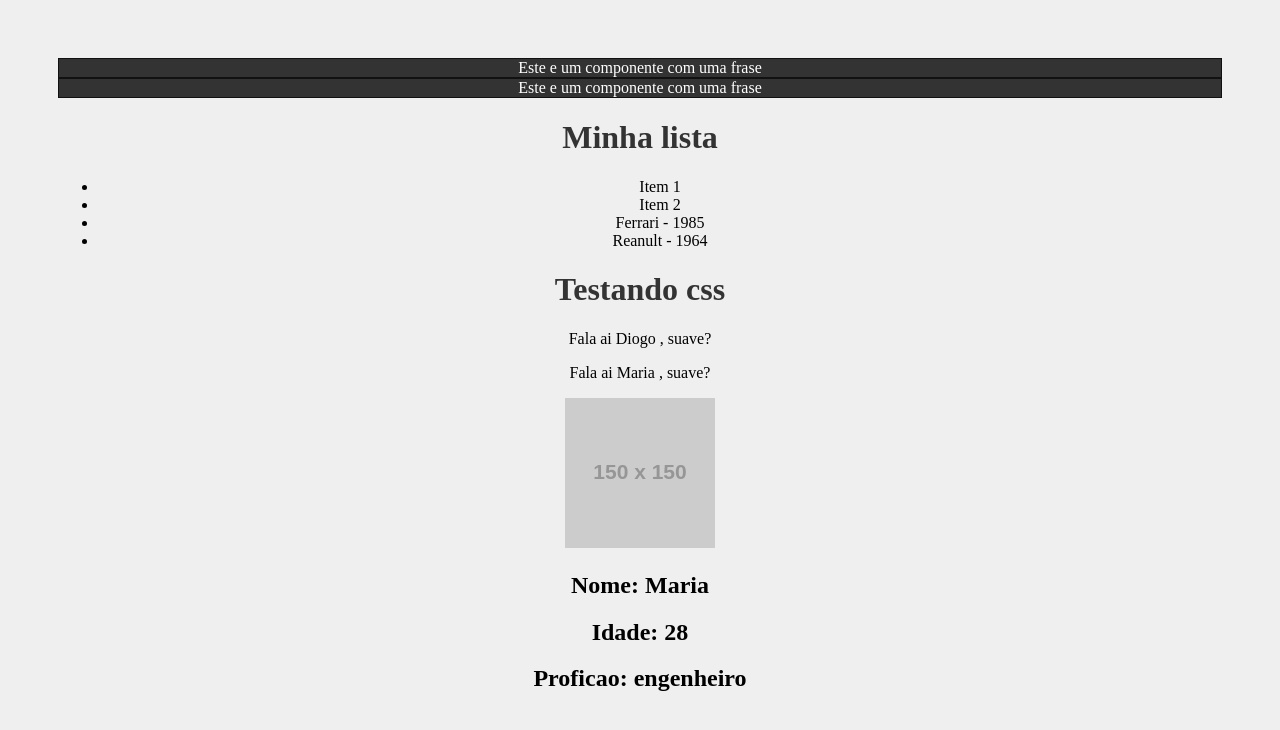
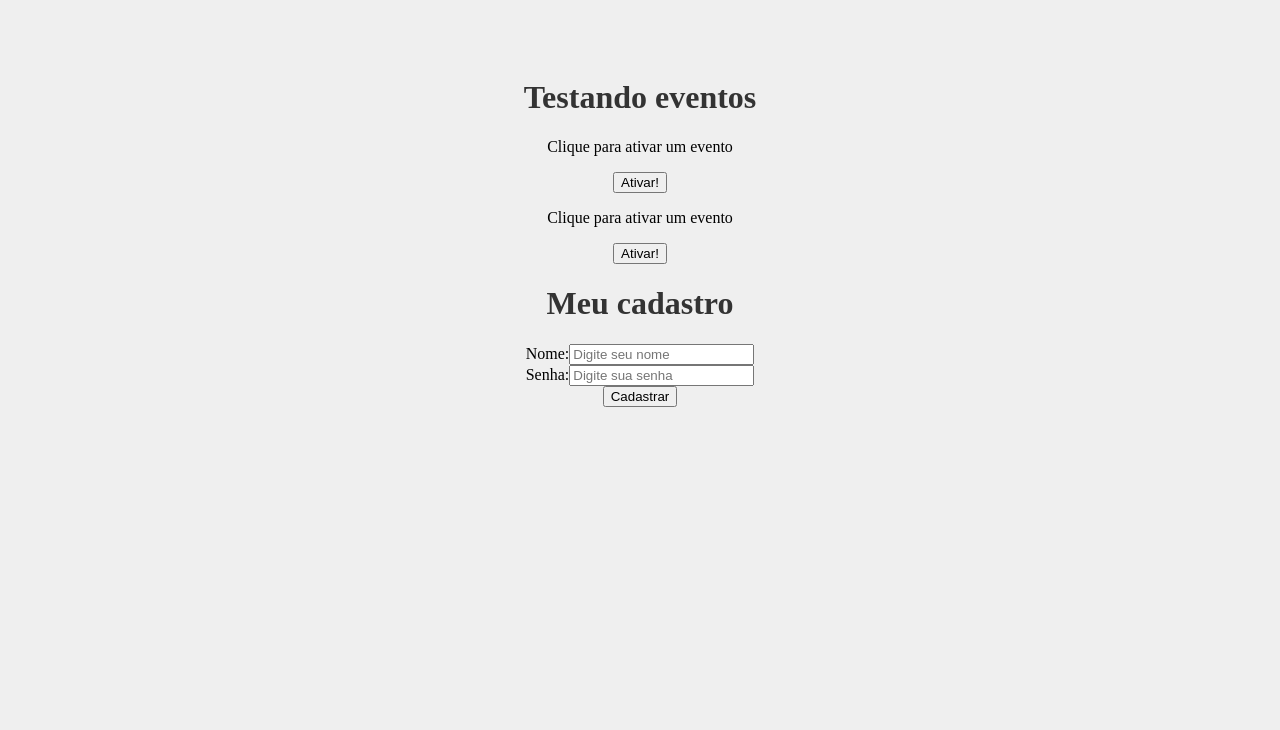
Before and after one commit to docktype2024-ui/meu-projeto, a React (Create React App) app: page / in a window 1280 px wide. Shown: the top 730 px of the page. Built offline with nearby package versions, Linux system fonts and the light colour scheme.

Commit message:
useState

```diff
--- a/src/App.js
+++ b/src/App.js
@@ -1,20 +1,14 @@
-import Frase from './components/frase.js'
-import SayMyName from './components/SayMyName.js'
-import Pessoa from './components/Pessoa.js'
-import List from './components/List.js'
+import Evento from './components/Evento.js'
+import Form from './components/Form.js'
 import './App.css';
 
 function App() {
-  const nome = "Maria"
   return (
     <div className="App">
-      <Frase/>
-      <Frase/>
-      <List/>
-      <h1>Testando css</h1>
-      <SayMyName nome="Diogo"/>
-      <SayMyName nome={nome}/>
-      <Pessoa nome={nome} idade="28" profissao="engenheiro" foto="https://via.placeholder.com/150"/>
+      <h1>Testando eventos</h1>
+      <Evento numero={1}/>
+      <Evento numero={2}/>
+      <Form/>
     </div>
   );
 }
--- /dev/null
+++ b/src/components/Evento.js
@@ -0,0 +1,14 @@
+
+function Evento({numero}) {
+    function meuEvento(){
+        console.log(`Opa fui ativado ${numero}`)
+    }
+    return (
+        <div className="App">
+            <p>Clique para ativar um evento</p>
+            <button onClick={meuEvento}>Ativar!</button>
+        </div>
+    )
+}
+
+export default Evento
--- /dev/null
+++ b/src/components/Form.js
@@ -0,0 +1,43 @@
+import { useState } from "react"
+function Form (){
+    function cadastrarUsuario(e){
+        e.preventDefault()
+        console.log(`usuario ${name} foi cadastrado com a senha ${password}`)
+    }
+
+    const [name, setName] = useState()
+    const [password, setPassword] = useState()
+
+    return(
+        <div>
+          <h1>Meu cadastro</h1>
+          <form onSubmit={cadastrarUsuario}>
+            <div>
+                <label htmlFor="name">Nome:</label>
+                <input
+                    type="text"
+                    placeholder="Digite seu nome"
+                    id="name"
+                    name="name"
+                    onChange={(e) => setName(e.target.value)}
+                />
+            </div>
+            <div>
+                <label htmlFor="password">Senha:</label>
+                <input
+                    type="password"
+                    placeholder="Digite sua senha"
+                    id="password"
+                    name="password"
+                    onChange={(e) => setPassword(e.target.value)}
+                />
+            </div>
+            <div>
+                <input type="submit" value="Cadastrar"/>
+            </div>
+          </form>
+        </div>
+    )
+}
+
+export default Form
```
